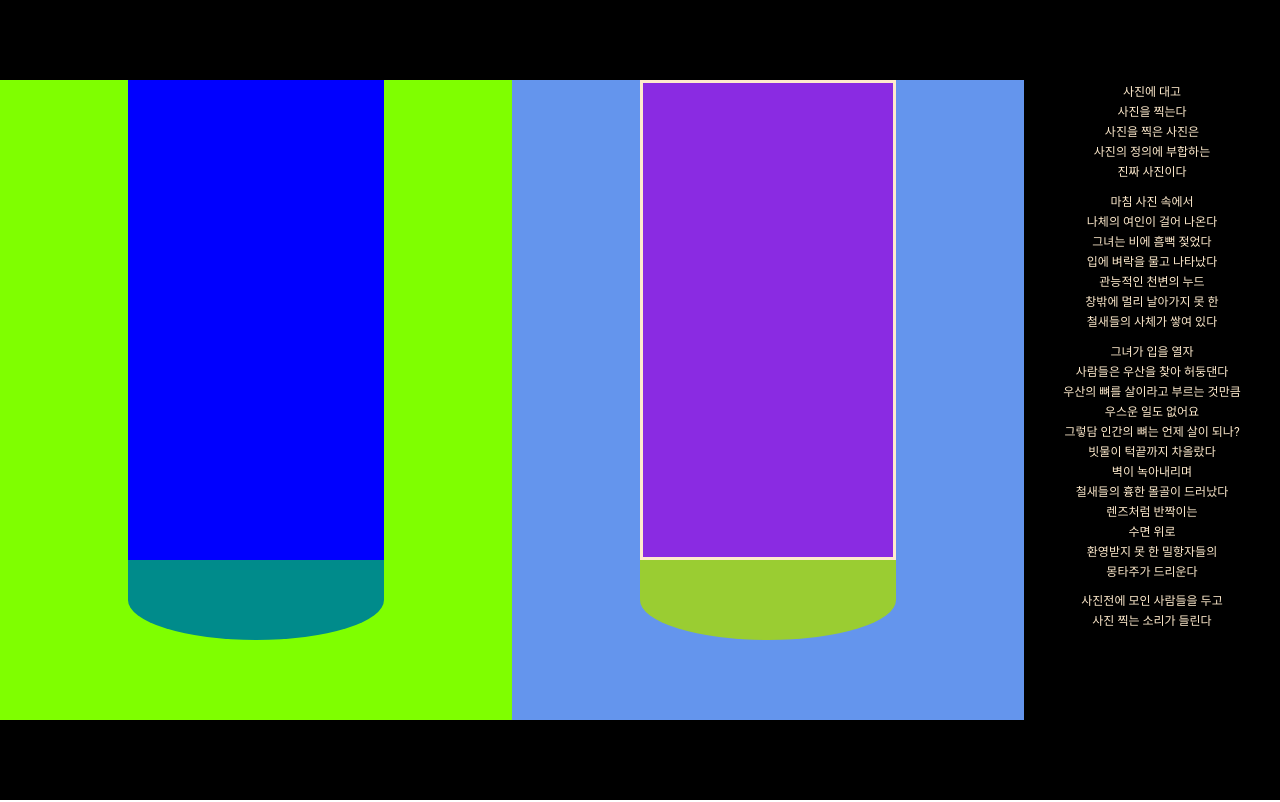
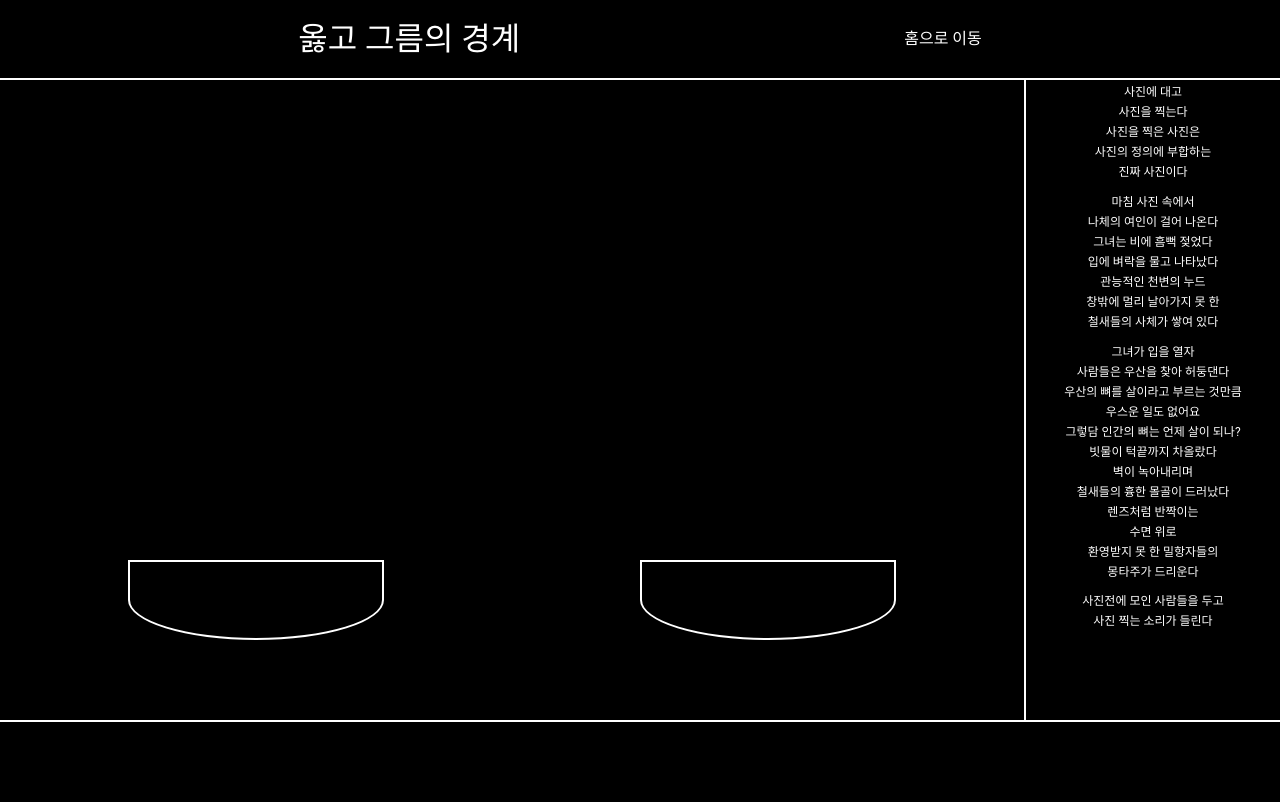
Before and after one commit to altless/boundary, a plain HTML site: page justice.html in a window 1280 px wide. Drawn offline with Linux system fonts and the light colour scheme.

Commit message:
css jogm plus

```diff
--- a/justice.html
+++ b/justice.html
@@ -14,12 +14,35 @@
             height: 100vh;
             overflow: hidden;
         }
-
+        .menubar {
+            display: flex;
+            justify-content: center;
+            align-items: center;
+            width: 100vw;
+            height: 10vh;
+            background: black;
+            border-bottom: 2px solid white;
+        }
+        .menubar p {
+            font-size: 2rem;
+            color: white;
+            padding-right: 30vw;
+        }
+        a {
+            text-decoration: none;
+            color: white;
+        }
+        .footer {
+            margin-top: 2px;
+            width: 100vw;
+            height: 10vh;
+            background: black;
+        }
         .container {
             top: 0;
             left: 0;
             width: 100vw;
-            height: 100vh;
+            height: 80vh;
             display: flex;
             flex-direction: row;
             align-items: center;
@@ -43,9 +66,10 @@
             width: 20vw;
             height: 80vh;
             background-color: black;
-            color: blanchedalmond;
+            color: white;
             font-size: 0.75rem;
             line-height: 0.6rem;
+            border-left: 2px solid white;
         }
         .dropzone-house #draggable {
             height: 3.2vh;
@@ -61,14 +85,14 @@
             justify-content: center;
             width: 80vw;
             height: 80vh;
-            color: blanchedalmond;
+            color: white;
             font-size: 1rem;
         }
         .left-house {
             display: flex;
             flex-direction: column;
             align-items: center;
-            background: chartreuse;
+            background: rgba(0, 0, 0, 1);
             width: 40vw;
             height: 80vh;
         }
@@ -76,7 +100,7 @@
             display: flex;
             flex-direction: column;
             align-items: center;
-            background: cornflowerblue;
+            background: rgba(0, 0, 0, 1);
             width: 40vw;
             height: 80vh;
         }
@@ -90,7 +114,7 @@
             user-select: none;
             width: 20vw;
             height: 60vh;
-            background: blue;
+            background: transparent;
             display: flex;
             flex-direction: column-reverse;
             align-items: center;
@@ -107,8 +131,7 @@
             user-select: none;
             width: 20vw;
             height: 60vh;
-            background: blueviolet;
-            border: blanchedalmond solid 3px;
+            background: transparent;
             display: flex;
             flex-direction: column-reverse;
             align-items: center;
@@ -119,7 +142,8 @@
             top:70vh;
             width: 20vw;
             height: 10vh;
-            background: darkcyan;
+            border: white 2px solid;
+            background: transparent;
             border-radius: 0 0 50% 50% ;
             transition: 2s;
         }
@@ -128,7 +152,7 @@
             top:70vh;
             width: 20vw;
             height: 10vh;
-            background: yellowgreen;
+            border: white 2px solid;
             border-radius: 0 0 50% 50% ;
             transition: 2s;
         }
@@ -151,7 +175,10 @@
 </head>
 
 <body>
-
+    <div class="menubar">
+        <p>옳고 그름의 경계</p>
+        <a href="index.html">홈으로 이동</a>
+    </div>
     <div class="container">
         <div class="dropzone-house">
             <div class="left-house">
@@ -244,6 +271,9 @@
             </div>
         </div>
     </div>
+    <footer class="footer">
+
+    </footer>
 
     <script>
         var dragged;
```
